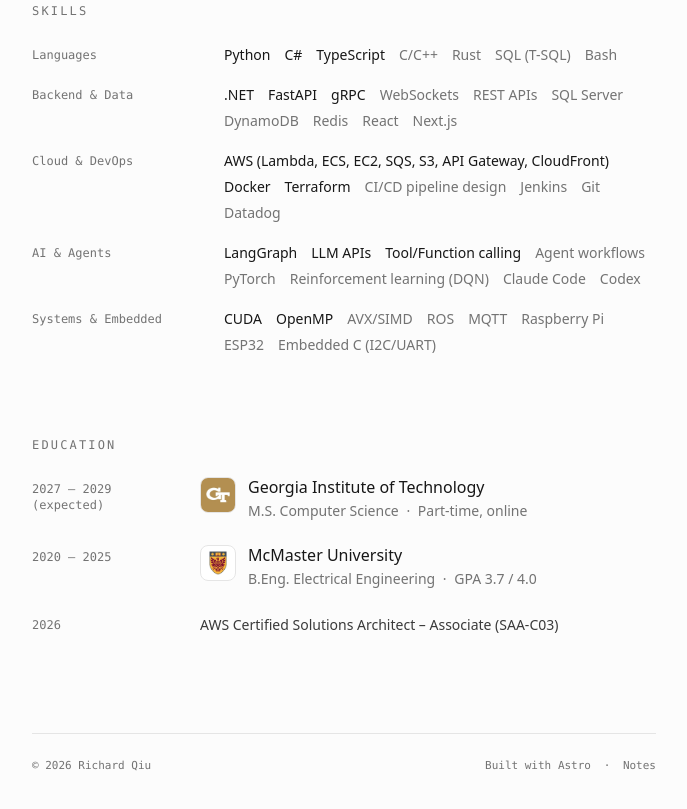
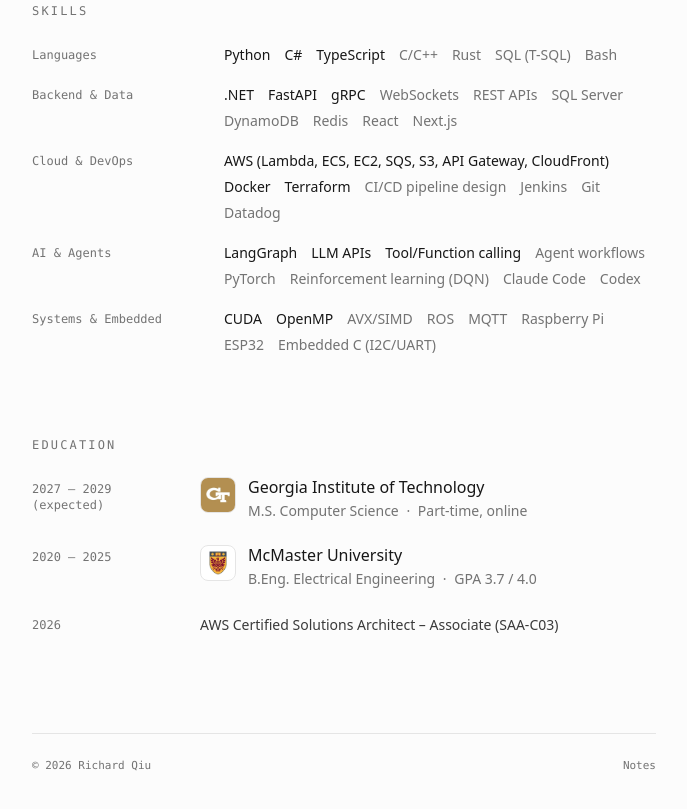
Before and after one commit to rruiqiu/rruiqiu.github.io, an Astro site: page / in a window 1280 px wide. Shown: the part 2414-3223 px from the top of the page, without its empty margins (296-983 px from the left). Built offline with nearby package versions, Linux system fonts and the light colour scheme; Astro itself is replaced by a stand-in of ours.

Commit message:
Footer: drop the Built with Astro line
Co-Authored-By: Claude Fable 5.1 <noreply@anthropic.com>

```diff
--- a/src/components/Footer.astro
+++ b/src/components/Footer.astro
@@ -6,9 +6,5 @@ import { site } from '../data/site';
   class="mt-24 flex flex-wrap items-center justify-between gap-x-6 gap-y-2 border-t border-line pt-6 font-mono text-[11px] text-muted"
 >
   <span>© {site.year} {site.name}</span>
-  <span>
-    Built with <a class="link hover:text-fg" href="https://astro.build" rel="noopener">Astro</a>
-    <span class="mx-1.5" aria-hidden="true">·</span>
-    <a class="link hover:text-fg" href="/notes/">Notes</a>
-  </span>
+  <a class="link hover:text-fg" href="/notes/">Notes</a>
 </footer>
```
